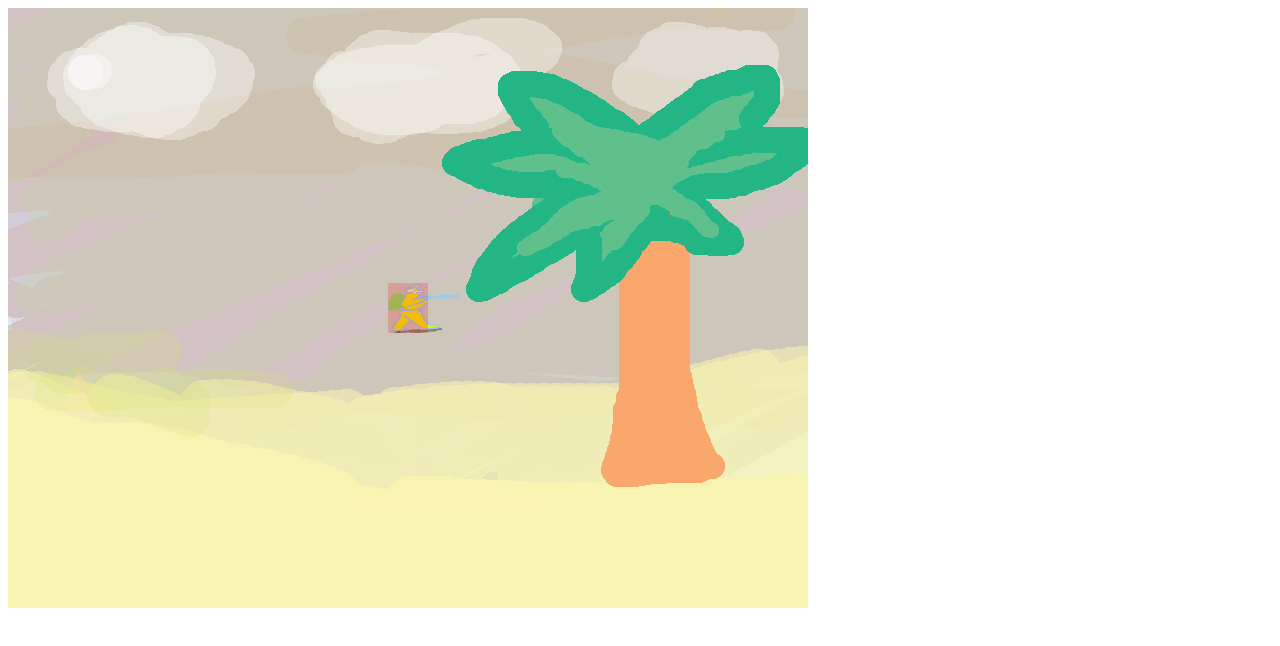
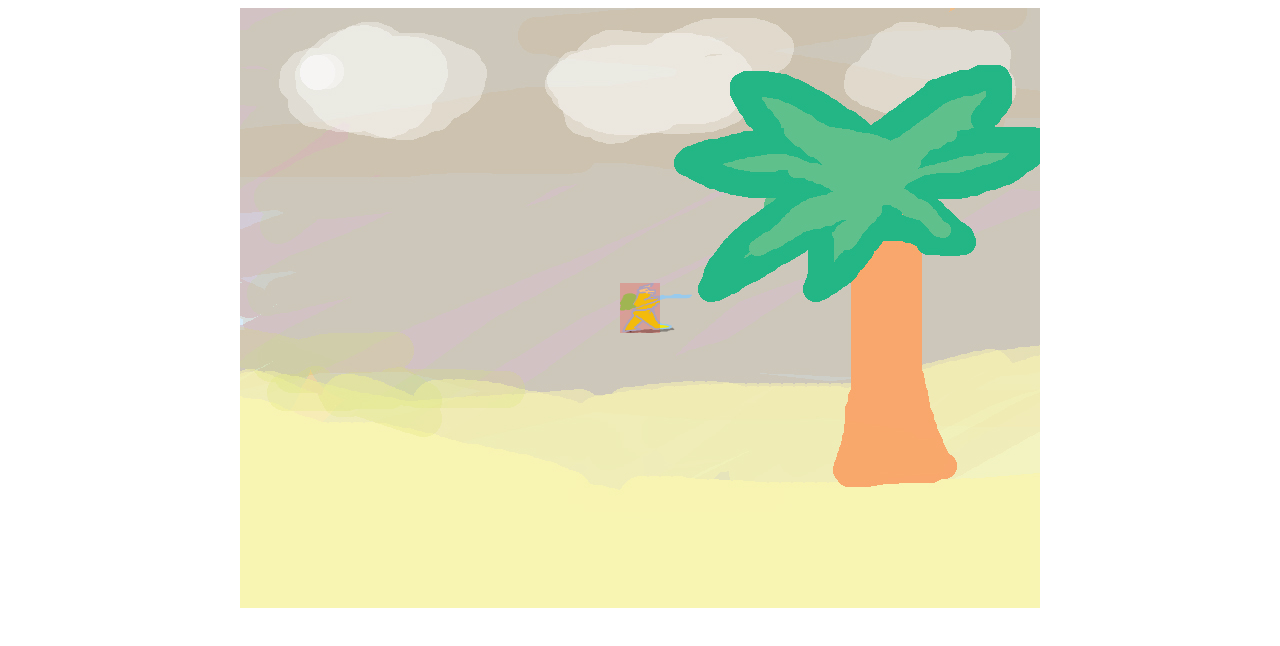
Before and after one commit to YuhanLiin/RealEngHack, a website: page index.html in a window 1280 px wide. Drawn offline with nearby package versions, Linux system fonts and the light colour scheme.

Commit message:
centered html canvas

```diff
--- a/index.html
+++ b/index.html
@@ -15,7 +15,7 @@
 <img id="player4" src="images/player4.png">
 </div>
 
-<canvas id="screen" width="800" height="600">
+<center><canvas id="screen" width="800" height="600" style="padding:0; margin:0"></center>
 
 </canvas>
 </body>
```
